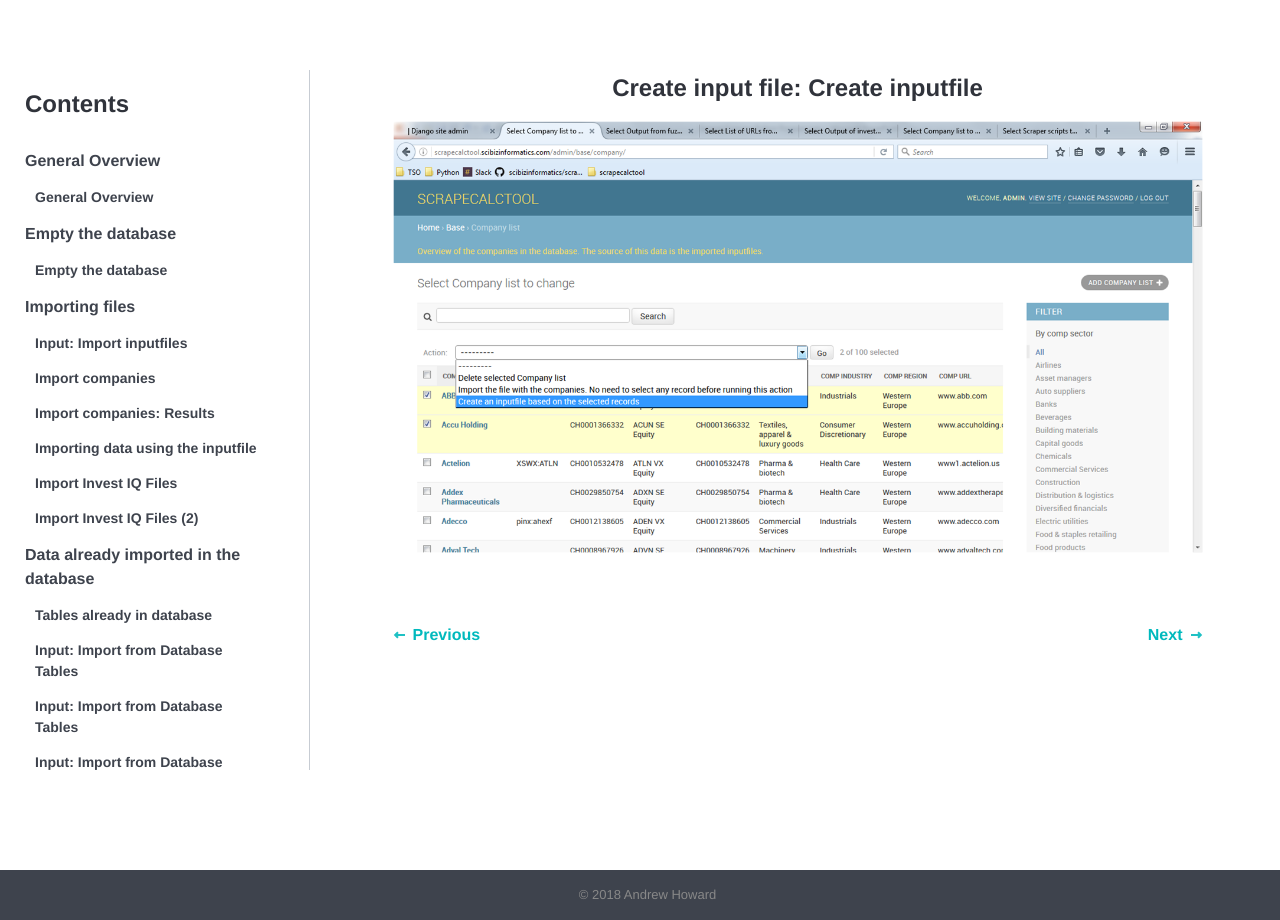
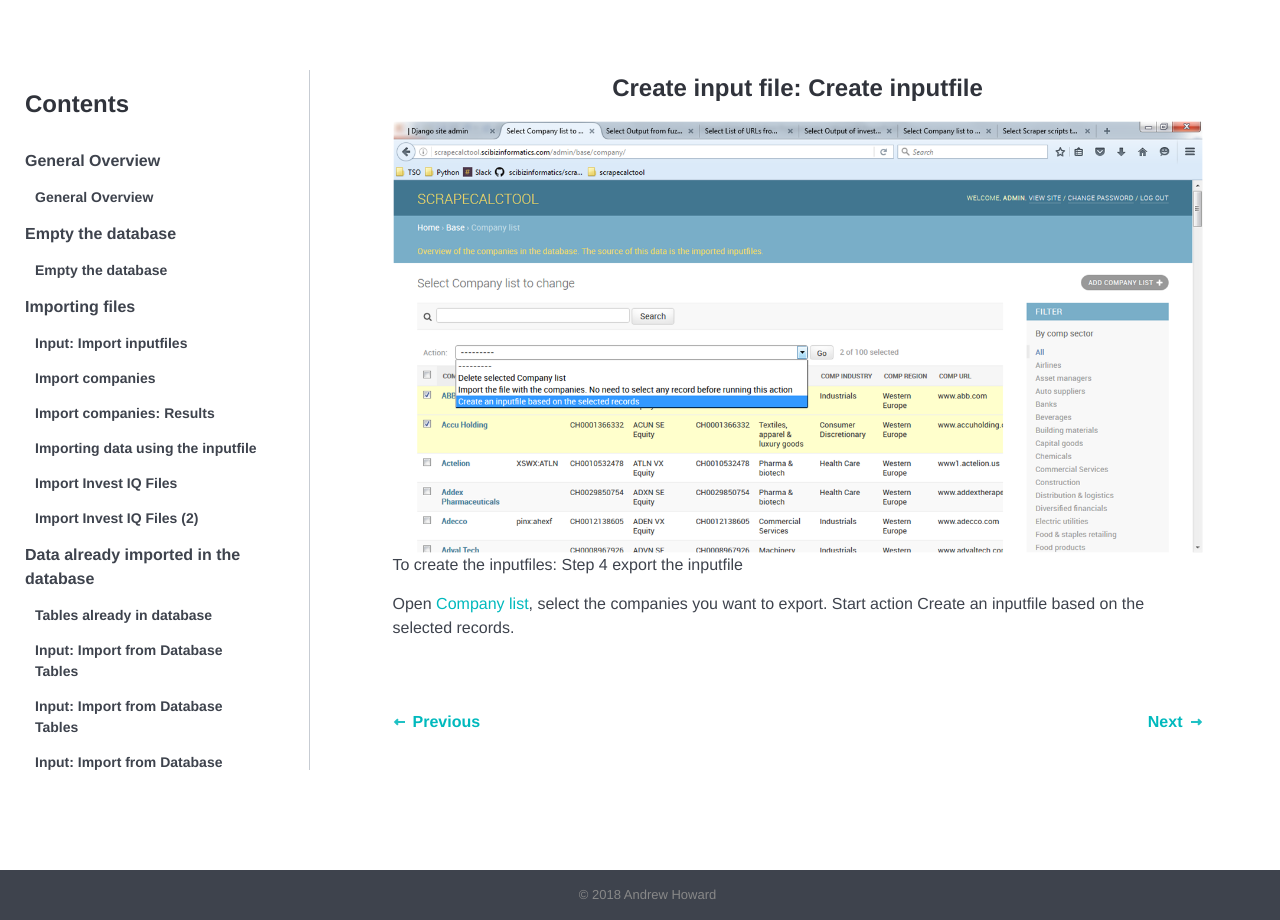
Before and after one commit to tkumpanenko/slides, a Jekyll site: the page built from _tutorials/026.html, in a window 1280 px wide. Built offline with Jekyll 4.4.1, drawn with Linux system fonts in a browser that asks for light colours.

Commit message:
Update from Forestry.io - 026.html

```diff
--- a/_tutorials/026.html
+++ b/_tutorials/026.html
@@ -4,8 +4,13 @@ topic: create-an-inputfile
 order: 5
 date: 2018-01-18 19:31:06 +0000
 ---
-
-
 <h4>Create input file: Create inputfile</h4>
 
 <img src="{{site.url}}{{site.baseurl}}/images/026.png" alt="">
+
+<p>
+	To create the inputfiles: Step 4 export the inputfile
+</p>
+
+<p>Open <a href="http://127.0.0.1:8000/admin/base/company/">Company list</a>, select the companies you want to export. Start action Create an inputfile based on the selected records.
+</p>
```
